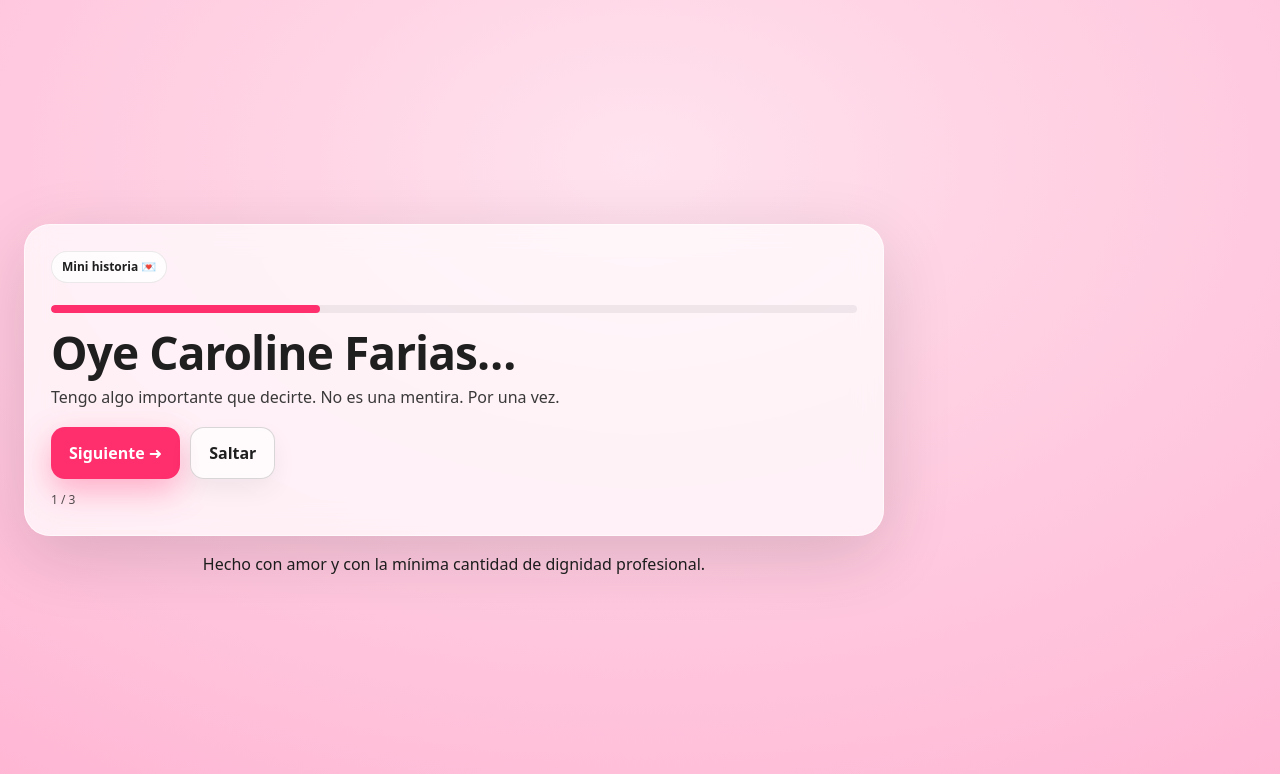
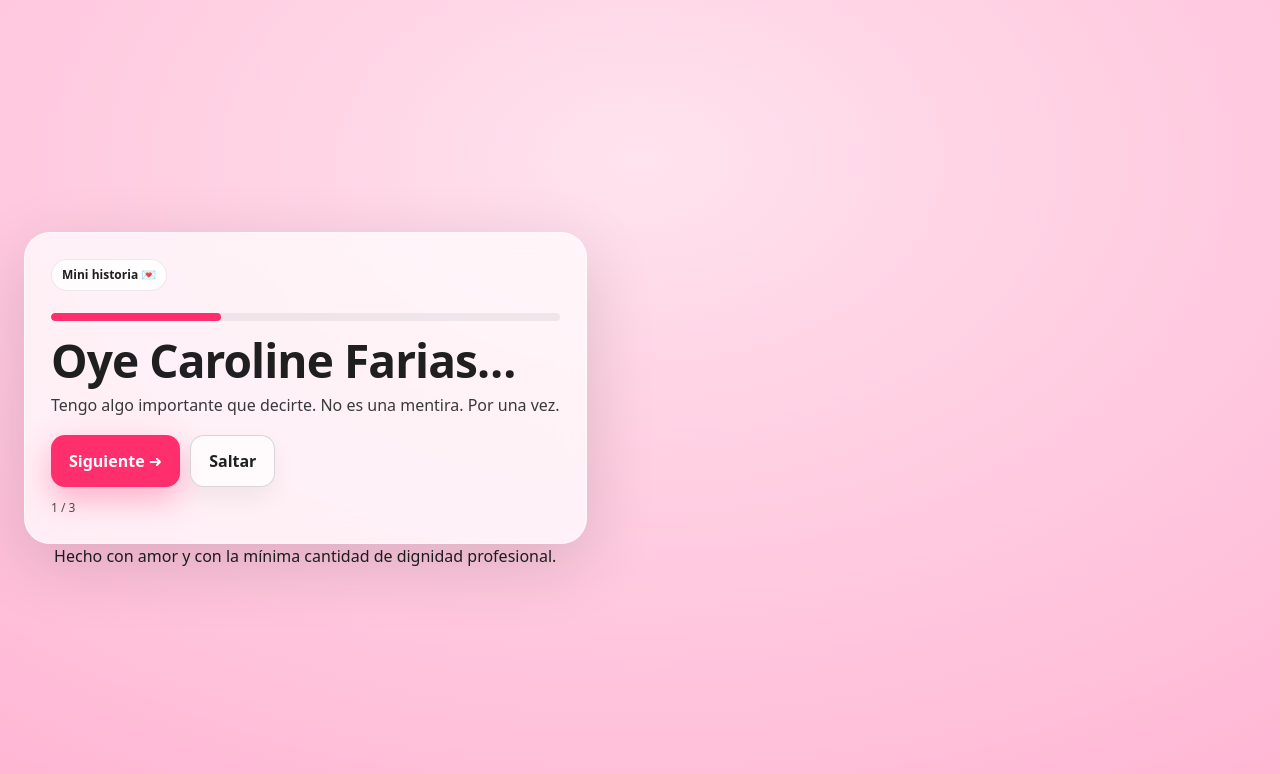
Before and after one commit to MartinVergaraQ/san-valentin-app, a React (Vite) app: page / in a window 1280 px wide. Shown: the top 774 px of the page. Built offline with nearby package versions, Linux system fonts and the light colour scheme.

Commit message:
fix: mejora de resposive centrado de cards de informacion

```diff
--- a/src/App.css
+++ b/src/App.css
@@ -26,18 +26,25 @@ body {
   overflow-x: hidden;
 }
 
+html,
+body {
+  width: 100%;
+  max-width: 100%;
+  overflow-x: hidden;
+}
+
 .page {
   min-height: calc(var(--vh, 1vh) * 100);
   min-height: 100dvh;
 
   display: flex;
   flex-direction: column;
+
   align-items: center;
-
-  /* centra el card, pero deja el footer pegado debajo sin “fila fantasma” */
   justify-content: center;
 
-  gap: 16px;
+  width: 100%;
+  max-width: 100%;
 
   padding: 24px;
   padding-top: calc(24px + env(safe-area-inset-top));
@@ -46,12 +53,14 @@ body {
   padding-right: calc(24px + env(safe-area-inset-right));
 }
 
+
 .page.capture {
   padding-bottom: calc(24px + env(safe-area-inset-bottom));
 }
 
 .card {
-  width: min(860px, 92vw);
+  width: min(860px, 100%);
+  max-width: 860px;
   background: rgba(255, 255, 255, 0.72);
   -webkit-backdrop-filter: blur(14px);
   backdrop-filter: blur(14px);
```
